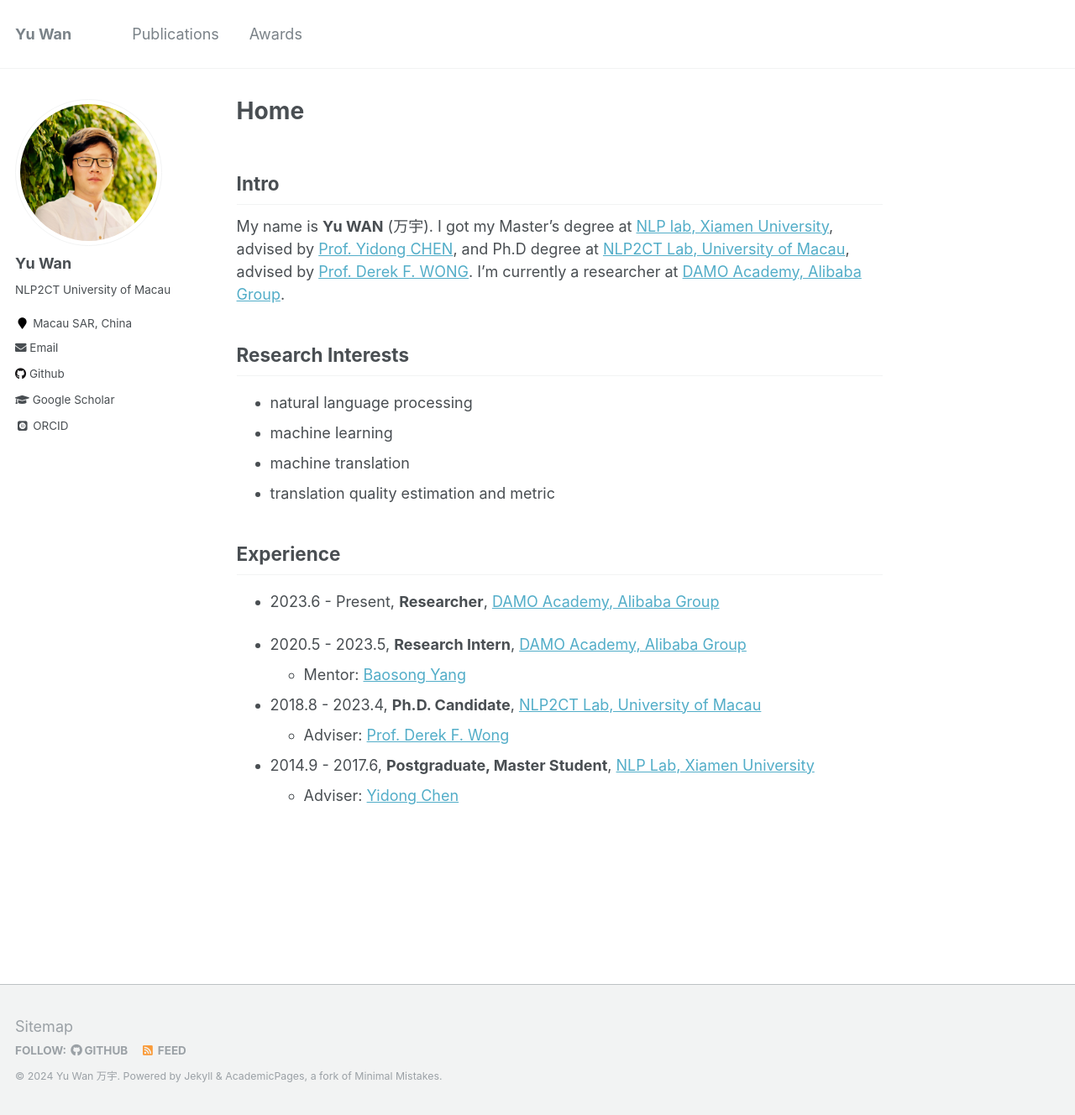
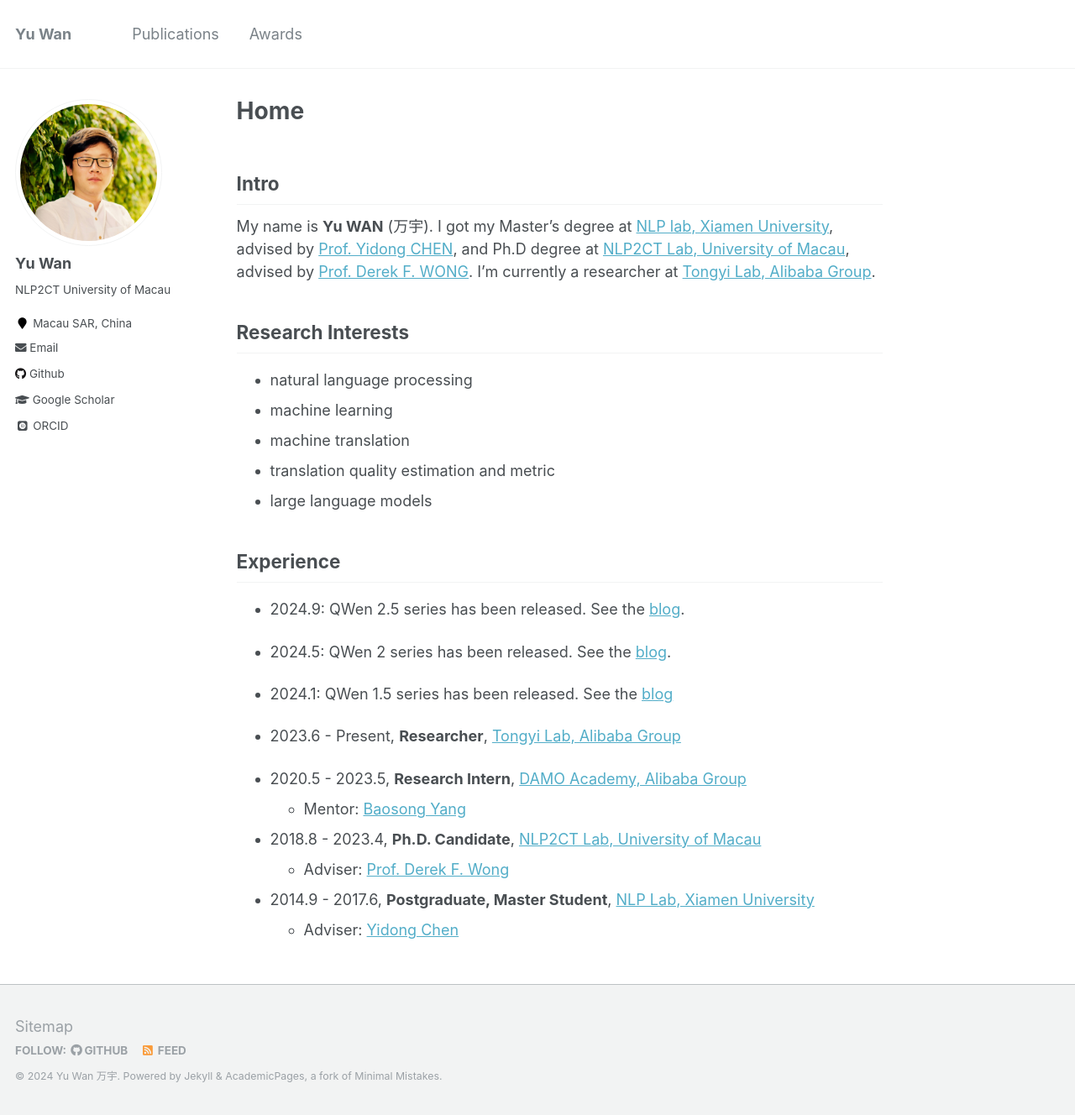
Before and after one commit to wanyu2018umac/wanyu2018umac.github.io, a Jekyll site: the page built from _pages/about.md, in a window 1280 px wide and 1328 px high. Shown: the whole window at 84% size. Built offline with Jekyll 4.4.1, drawn with Linux system fonts in a browser that asks for light colours; some web fonts are replaced.

Commit message:
Update about.md

```diff
--- a/_pages/about.md
+++ b/_pages/about.md
@@ -11,7 +11,7 @@ redirect_from:
 **Intro**
 ------
 
-My name is **Yu WAN** (万宇). I got my Master's degree at [NLP lab, Xiamen University](http://nlp.xmu.edu.cn/), advised by [Prof. Yidong CHEN](http://nlp.xmu.edu.cn/teachers/ydchen/index_en.html), and Ph.D degree at [NLP2CT Lab, University of Macau](http://nlp2ct.cis.umac.mo/), advised by [Prof. Derek F. WONG](https://www.fst.um.edu.mo/personal/derek-wong/). I'm currently a researcher at [DAMO Academy, Alibaba Group](https://damo.alibaba.com/labs/language-technology).
+My name is **Yu WAN** (万宇). I got my Master's degree at [NLP lab, Xiamen University](http://nlp.xmu.edu.cn/), advised by [Prof. Yidong CHEN](http://nlp.xmu.edu.cn/teachers/ydchen/index_en.html), and Ph.D degree at [NLP2CT Lab, University of Macau](http://nlp2ct.cis.umac.mo/), advised by [Prof. Derek F. WONG](https://www.fst.um.edu.mo/personal/derek-wong/). I'm currently a researcher at [Tongyi Lab, Alibaba Group](https://tongyi.aliyun.com/).
 
 **Research Interests**
 ------
@@ -20,11 +20,17 @@ My name is **Yu WAN** (万宇). I got my Master's degree at [NLP lab, Xiamen Uni
 + machine learning
 + machine translation
 + translation quality estimation and metric
++ large language models
 
 **Experience**
 ------
++ 2024.9: QWen 2.5 series has been released. See the [blog](https://qwenlm.github.io/blog/qwen2.5).
 
-+ 2023.6 - Present, **Researcher**, [DAMO Academy, Alibaba Group](https://damo.alibaba.com/labs/language-technology)
++ 2024.5: QWen 2 series has been released. See the [blog](https://qwenlm.github.io/blog/qwen2/).
+
++ 2024.1: QWen 1.5 series has been released. See the [blog](https://qwenlm.github.io/blog/qwen1.5/)
+
++ 2023.6 - Present, **Researcher**, [Tongyi Lab, Alibaba Group](https://tongyi.aliyun.com/)
 
 + 2020.5 - 2023.5, **Research Intern**, [DAMO Academy, Alibaba Group](https://damo.alibaba.com/labs/language-technology)
   + Mentor: [Baosong Yang](https://baosongyang.site/)
```
